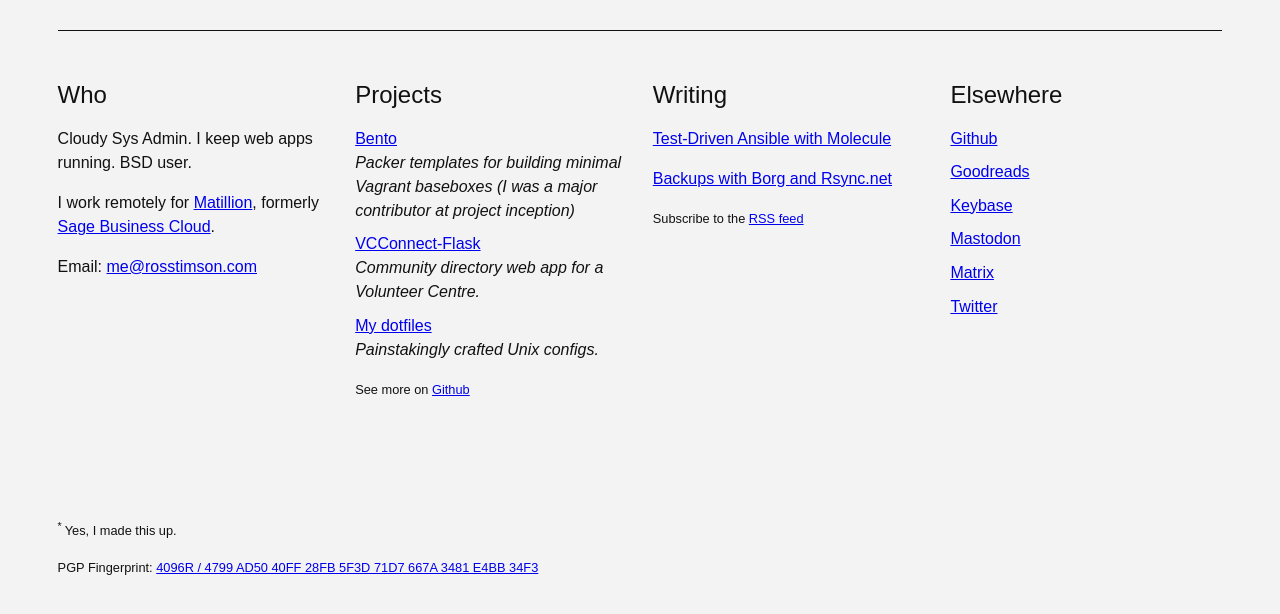
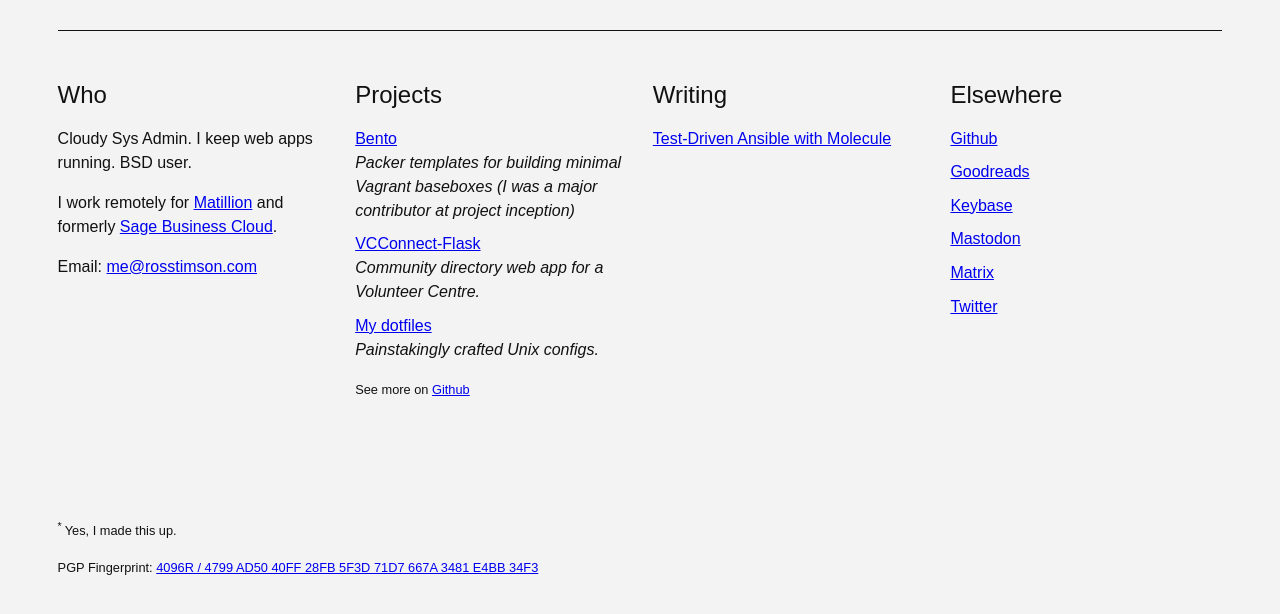
Before and after one commit to immanuelpotter/immanuelpotter.com, a plain HTML site: page site/index.html in a window 1280 px wide. Shown: the part 252-866 px from the top of the page. Drawn offline with Linux system fonts and the light colour scheme.

Commit message:
Re-org site into a dir. Minor corrections to page.

```diff
--- a/index.html
+++ b/site/index.html
@@ -111,7 +111,7 @@
             Cloudy Sys Admin. I keep web apps running. BSD user.
           </p>
           <p>
-            I work remotely for <a href="https://www.matillion.com/">Matillion</a>, formerly <a href="https://uk.sageone.com/">Sage Business Cloud</a>.
+            I work remotely for <a href="https://www.matillion.com/">Matillion</a> and formerly <a href="https://uk.sageone.com/">Sage Business Cloud</a>.
           </p>
           <p>Email: <a href="mailto:me@rosstimson.com">me@rosstimson.com</a></p>
         </section>
@@ -132,10 +132,6 @@
           <ul>
             <li><a href="https://hashbangwallop.com/tdd-ansible.html">Test-Driven Ansible with Molecule</a></li>
           </ul>
-          <ul>
-            <li><a href="https://hashbangwallop.com/backups-borg.html">Backups with Borg and Rsync.net</a></li>
-          </ul>
-          <footer>Subscribe to the <a href="https://hashbangwallop.com/rss.xml">RSS feed</a></footer>
         </section>
         <section>
           <h2>Elsewhere</h2>
```
Also changed, not shown: site/pgp.txt (renamed from pgp.txt).
